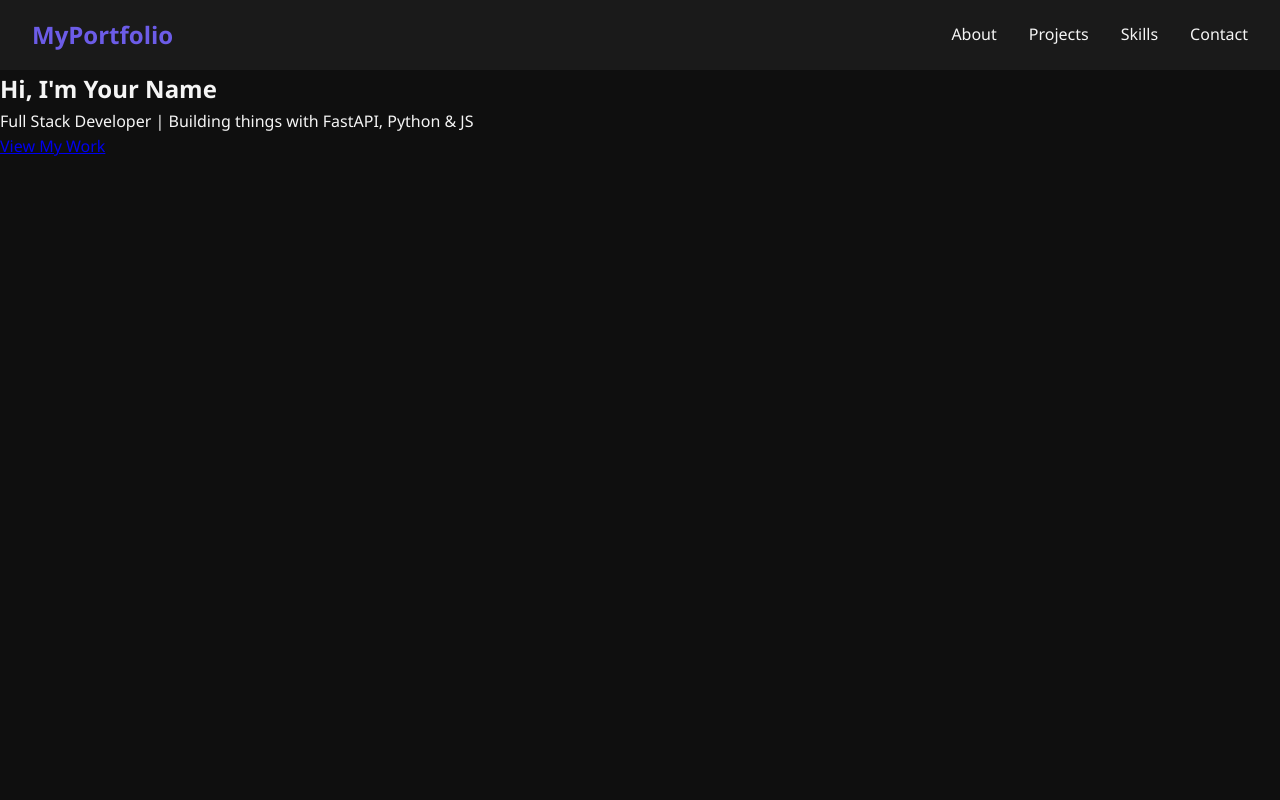
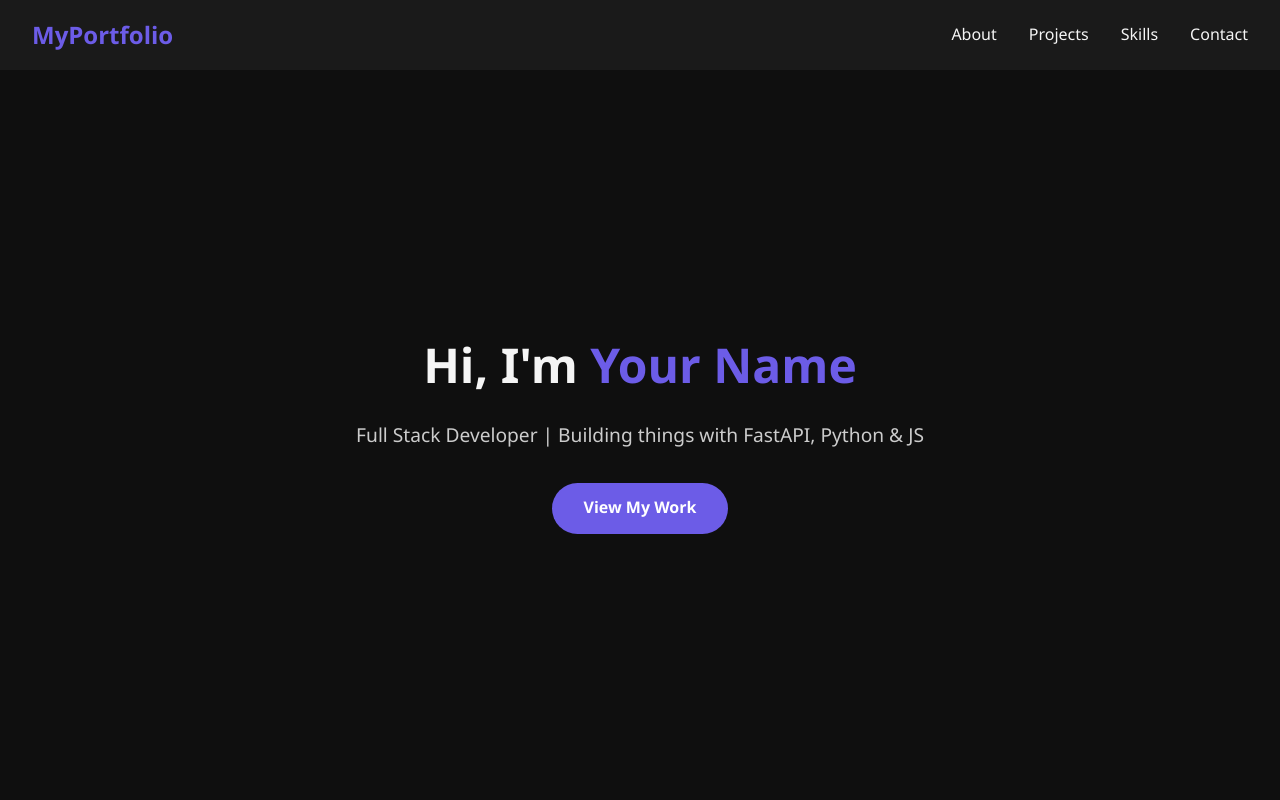
Before and after one commit to devangdhakaai-create/portfolio, a FastAPI app: page / in a window 1280 px wide. Run offline with FastAPI, Linux system fonts and the light colour scheme.

Commit message:
style: style hero section

```diff
--- a/app/static/css/style.css
+++ b/app/static/css/style.css
@@ -51,3 +51,42 @@ body {
 .nav-links a:hover {
     color: var(--color-secondary)
 }
+
+.hero {
+    display: flex;
+    flex-direction: column;
+    justify-content: center;
+    align-items: center;
+    text-align: center;
+    height: 90vh;
+    padding: 0 1rem;
+}
+
+.hero h1 {
+    font-size: 3rem;
+    margin-bottom: 1rem;
+}
+
+.hero span {
+    color: var(--color-primary);
+}
+
+.hero p {
+    font-size: 1.2rem;
+    color: #ccc;
+    margin-bottom: 2rem;
+}
+
+.btn-primary {
+    background-color: var(--color-primary);
+    color: white;
+    padding: 0.8rem 2rem;
+    border-radius: 30px;
+    text-decoration: none;
+    font-weight: bold;
+    transition: background-color 0.3s;
+}
+
+.btn-primary:hover {
+    background-color: var(--color-secondary);
+}
```
